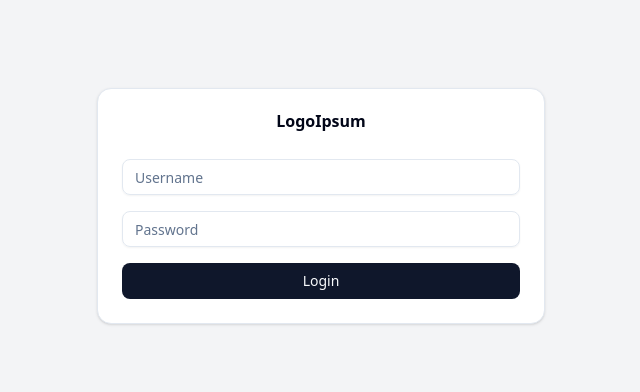
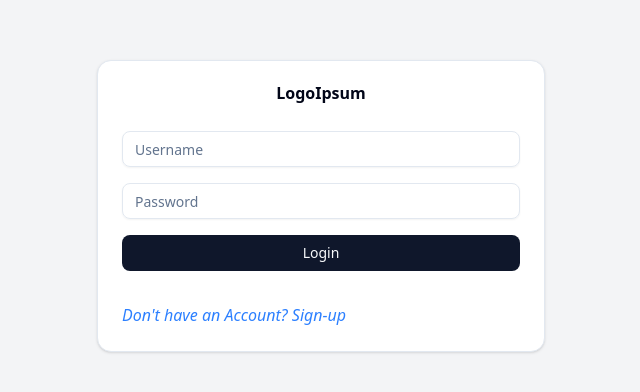
Before and after one commit to mhmdyoga/test-fe, a Next.js app: page /auth/sign-in in a window 1280 px wide. Shown: the part 194-586 px from the top of the page, without its empty margins (319-959 px from the left). Built offline with nearby package versions, Linux system fonts and the light colour scheme; no server answers.

Commit message:
add_sign-up-loginpage

```diff
--- a/next.config.ts
+++ b/next.config.ts
@@ -5,7 +5,7 @@ const nextConfig: NextConfig = {
     remotePatterns: [
       {
         protocol: "https",
-        hostname: "nkihbopqxauxphmaqvey.supabase.co",
+        hostname: "s3.sellerpintar.com",
       },
     ],
   }
--- a/src/components/pages/Loginpage.tsx
+++ b/src/components/pages/Loginpage.tsx
@@ -16,6 +16,7 @@ import { Input } from '@/components/ui/input';
 import { Button } from '@/components/ui/button';
 import { useRouter } from 'next/navigation';
 import { toast } from 'sonner';
+import Link from 'next/link';
 
 const Loginpage = () => {
   const {
@@ -30,7 +31,6 @@ const Loginpage = () => {
   const { mutate: loginUser, isLoading } = useLogin();
 
   const onSubmit = (data: LoginSchemaType) => {
-    console.log(data);
     loginUser(data, {
       onSuccess: (res) => {
         localStorage.setItem("username", data.username);
@@ -85,6 +85,9 @@ const Loginpage = () => {
               {isLoading ? "Logging in..." : "Login"}
             </Button>
           </form>
+          <div className="mt-8">
+            <h2 className='text-blue-500 italic'>{`Don't have an Account?`} <Link href="/auth/sign-up">Sign-up</Link></h2>
+          </div>
         </CardContent>
       </Card>
     </div>
```
